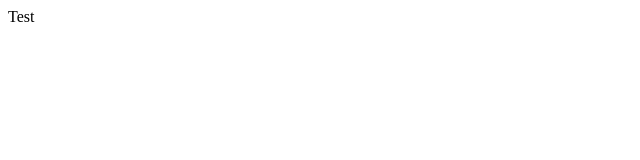
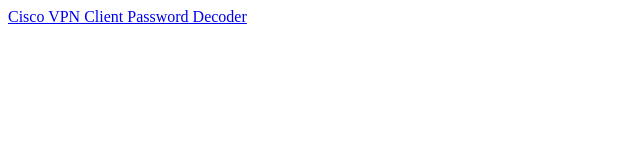
Before and after one commit to artemkin/artemkin.github.io, a plain HTML site: page index.html in a window 1280 px wide. Shown: the whole page, without its empty margins (0-640 px from the left). Drawn offline with Linux system fonts and the light colour scheme.

Commit message:
added ref to cisco password decoder

```diff
--- a/index.html
+++ b/index.html
@@ -1,8 +1,8 @@
 <html>
   <head>
-    <title>test</title>
+    <title>:-)</title>
   </head>
   <body>
-    <p>Test</p>
+    <a href="http://artemkin.github.io/cisco-decrypt/">Cisco VPN Client Password Decoder</a>
   </body>
 </html>
```
